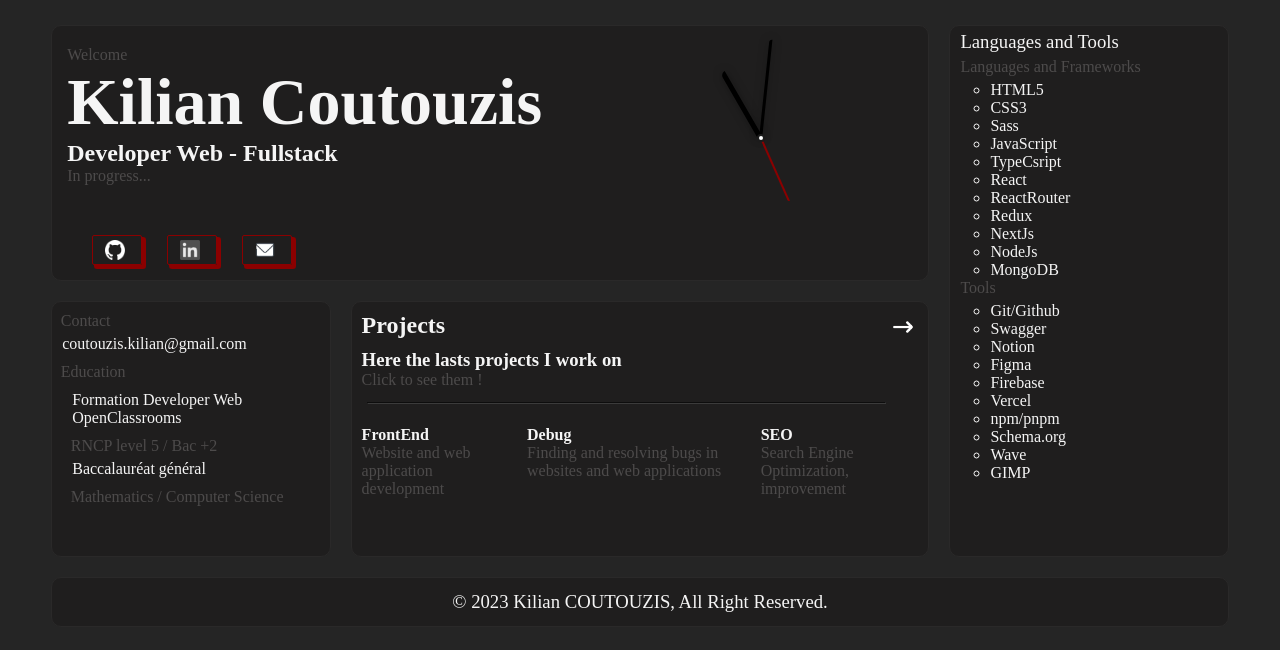
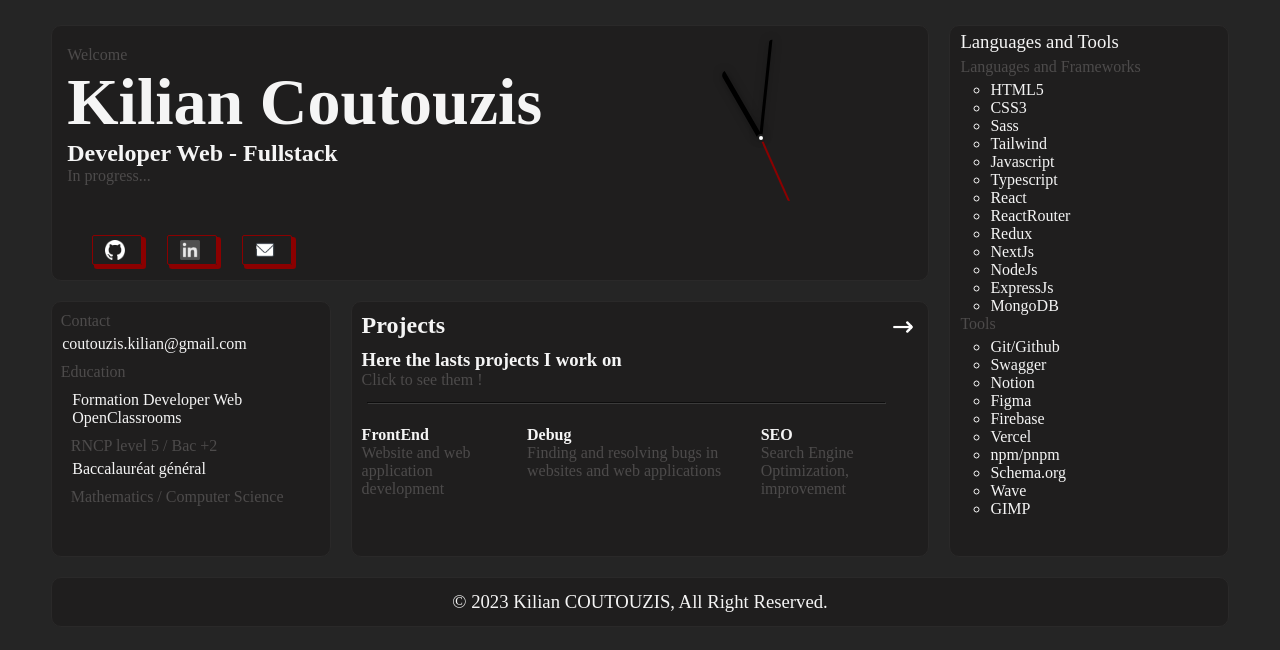
Before and after one commit to Epouvaantail/portfolio, a React (Create React App) app: page / in a window 1280 px wide. Shown: the top 650 px of the page. Built offline with nearby package versions, Linux system fonts and the light colour scheme; a web font is replaced by a local one.

Commit message:
Update Home.js

```diff
--- a/src/pages/Home.js
+++ b/src/pages/Home.js
@@ -122,13 +122,15 @@ function Home() {
   					      <li>HTML5</li>
   						    <li>CSS3</li>
   						    <li>Sass</li>
-  						    <li>JavaScript</li>
-  						    <li>TypeCsript</li>
+                  <li>Tailwind</li>
+  						    <li>Javascript</li>
+  						    <li>Typescript</li>
   						    <li>React</li>
   						    <li>ReactRouter</li>
   						    <li>Redux</li>
                   <li>NextJs</li>
                   <li>NodeJs</li>
+                  <li>ExpressJs</li>
                   <li>MongoDB</li>
   					    </ul>
               </article>
```
